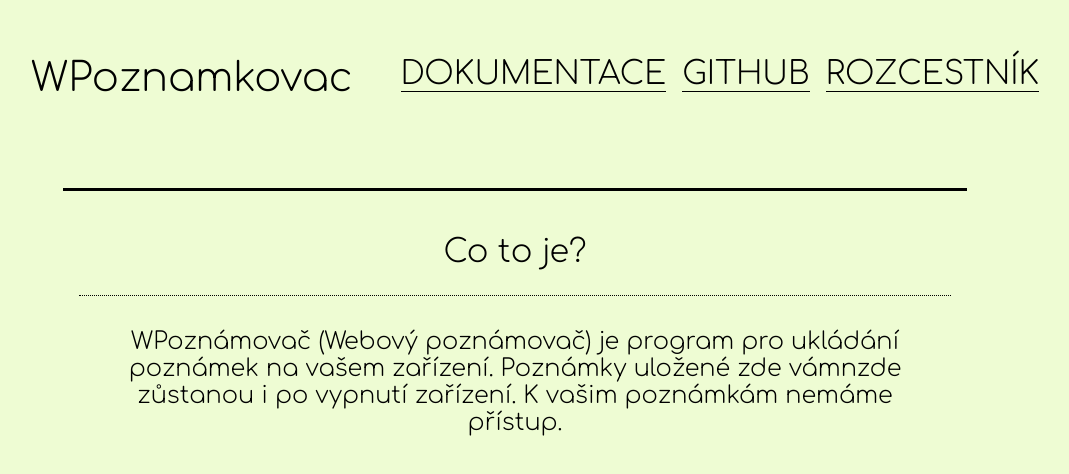
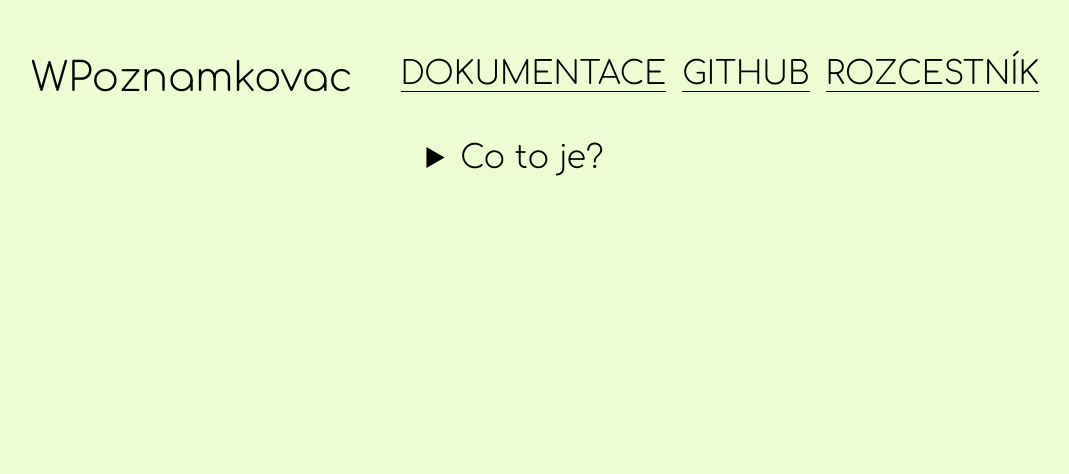
Before and after one commit to vinhor/WPoznamkovac, a plain HTML site: page index.html in a window 1280 px wide. Shown: the whole page, without its empty margins (125-1194 px from the left). Drawn offline with Linux system fonts and the light colour scheme.

Commit message:
Upravení "Co to je"
Upravení "Co to je" v HTML z article na details

```diff
--- a/CSS/main.css
+++ b/CSS/main.css
@@ -50,7 +50,8 @@ li {
   margin: 0.5rem;
 }
 
-h2 {
+h2,
+summary {
   font-size: 2rem;
   font-weight: normal;
 }
--- a/index.html
+++ b/index.html
@@ -32,15 +32,13 @@
         </li>
       </ul>
     </header>
-    <article>
-      <header><h2>Co to je?</h2></header>
-      <section>
-        <p>
-          WPoznámovač (Webový poznámovač) je program pro ukládání poznámek na
-          vašem zařízení. Poznámky uložené zde vámnzde zůstanou i po vypnutí
-          zařízení. K vašim poznámkám nemáme přístup.
-        </p>
-      </section>
-    </article>
+    <details>
+      <summary>Co to je?</summary>
+      <p>
+        WPoznámovač (Webový poznámovač) je program pro ukládání poznámek na
+        vašem zařízení. Poznámky uložené zde vámnzde zůstanou i po vypnutí
+        zařízení. K vašim poznámkám nemáme přístup.
+      </p>
+    </details>
   </body>
 </html>
```
